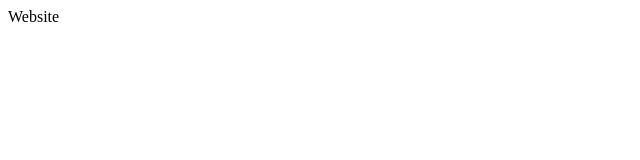
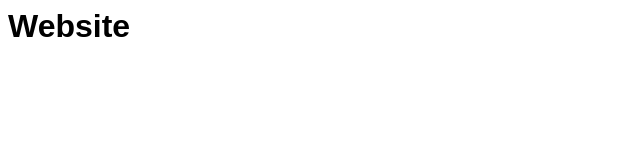
Before and after one commit to gfolkg/gfolkg1.github.io, a plain HTML site: page index.html in a window 1280 px wide. Shown: the whole page, without its empty margins (0-640 px from the left). Drawn offline with Linux system fonts and the light colour scheme.

Commit message:
Update index.html

```diff
--- a/index.html
+++ b/index.html
@@ -1 +1,12 @@
-<html><main><p>Website</p></main></html>
+<html>
+  <body>
+  <style>
+body {
+    font-family: sans-serif;
+}
+</style>
+      <h1>Website</h1>
+    </main>
+
+  </body>
+</html>
```
